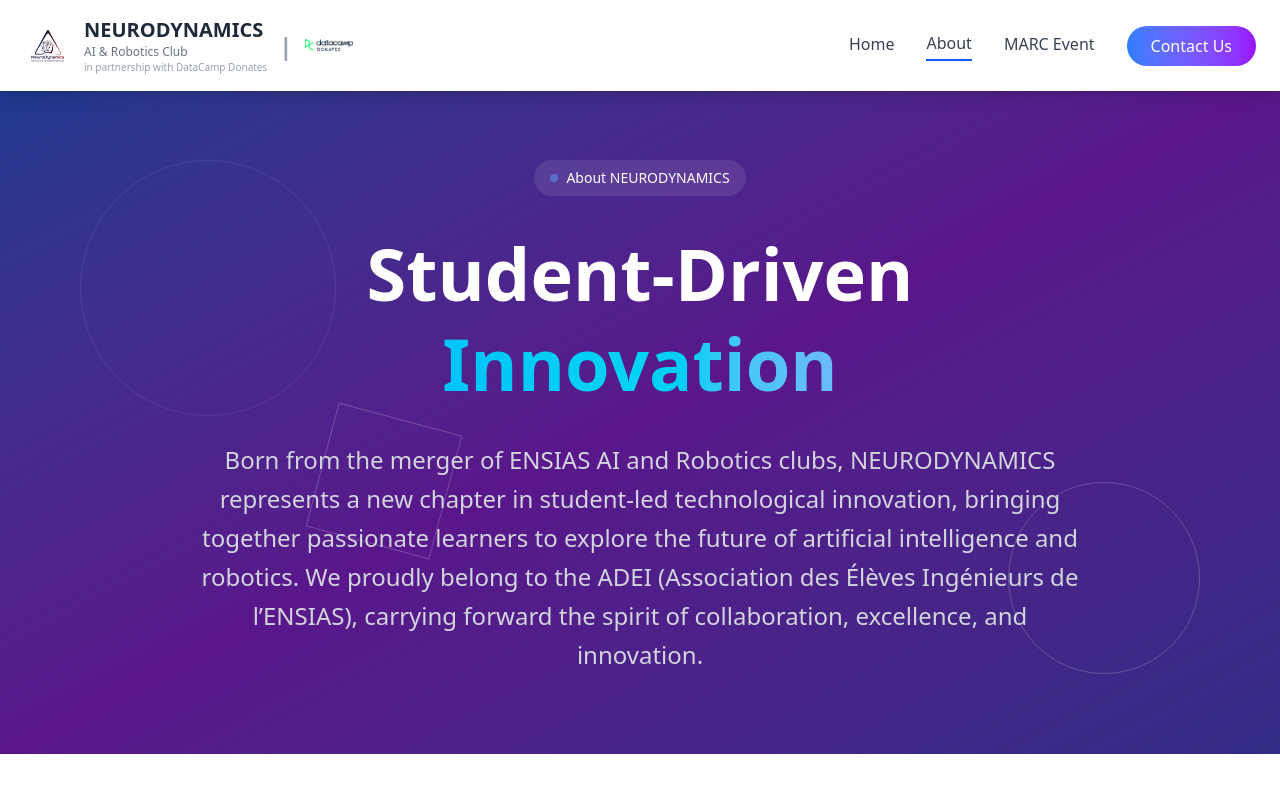
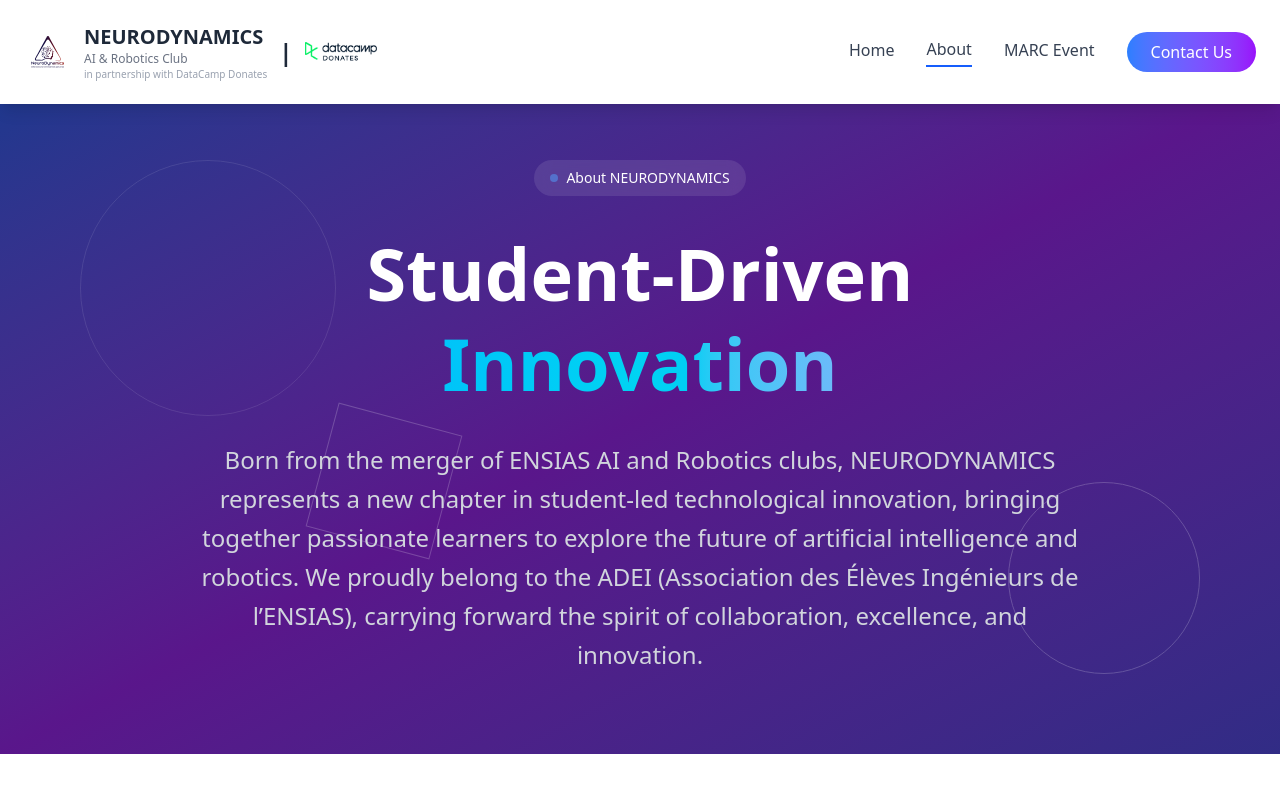
Before and after one commit to oussamaelfaqyr/neurodynamics, an Angular app: page /about in a window 1280 px wide. Shown: the top 800 px of the page. Built offline with nearby package versions, Linux system fonts and the light colour scheme.

Commit message:
Update header.html

```diff
--- a/src/app/components/header/header.html
+++ b/src/app/components/header/header.html
@@ -23,13 +23,13 @@
         </div>
 
        <!-- Separator (× symbol) -->
-          <span class="text-2xl font-bold text-gray-400">|</span>
+          <span class="text-2xl font-bold text-gray-800">|</span>
 
           <!-- Second Logo (Partner Logo) -->
           <img
             src="DC_Donates_logo_regular.png"
             alt="DC Donates Logo"
-            class="w-12 h-12 object-contain"
+            class="w-18 h-18 object-contain"
           >
 </div>
       <!-- Desktop Navigation -->
```
